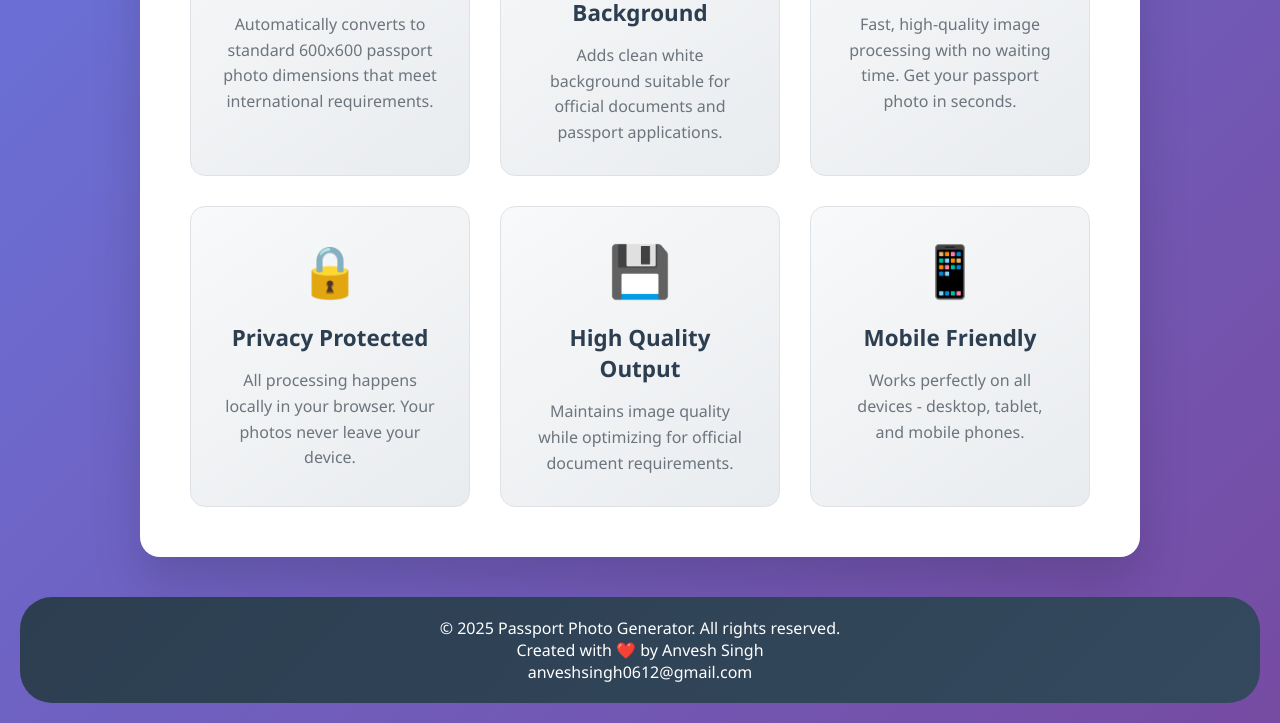
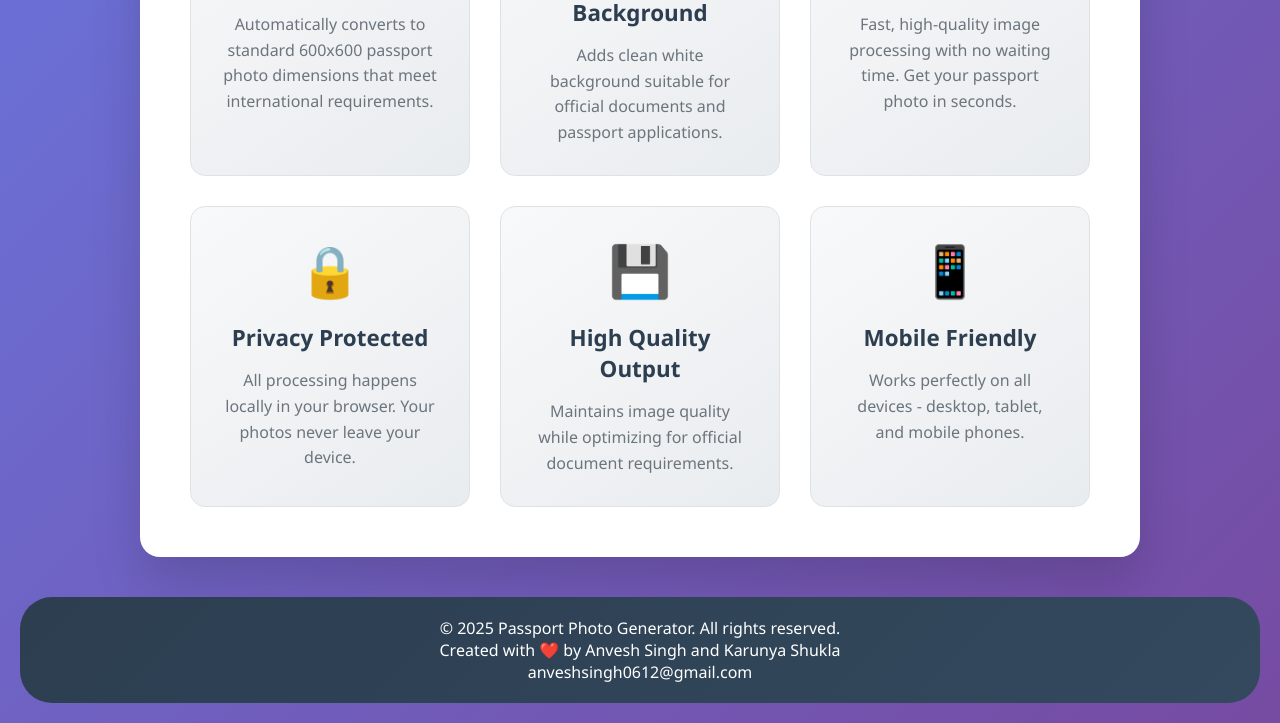
Before and after one commit to rudrathakur14/passportcreationphoto, a plain HTML site: page index.html in a window 1280 px wide. Shown: the part 803-1526 px from the top of the page. Drawn offline with Linux system fonts and the light colour scheme.

Commit message:
Update index.html

```diff
--- a/index.html
+++ b/index.html
@@ -89,7 +89,7 @@
     </div>
     <div class="footer">
         <p>© 2025 Passport Photo Generator. All rights reserved.</p>
-        <p>Created with ❤️ by Anvesh Singh </p>
+        <p>Created with ❤️ by Anvesh Singh and Karunya Shukla </p>
         <p>anveshsingh0612@gmail.com</p>
     </div>
 </body>
```
